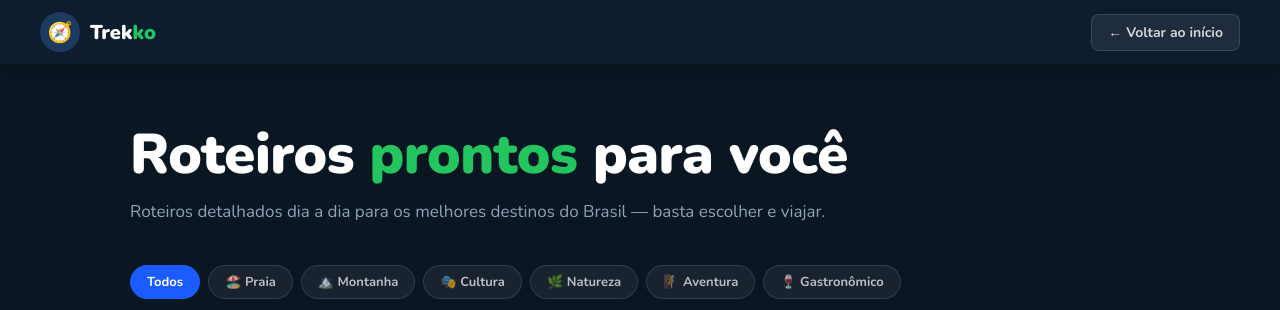
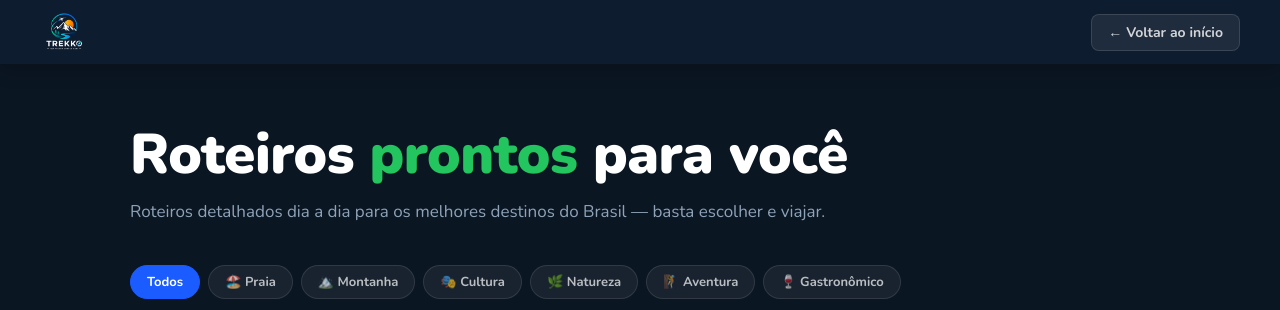
Before and after one commit to luizfelipesilvax/trekko, a website: page roteiros.html in a window 1280 px wide. Shown: the top 310 px of the page. Drawn offline with nearby package versions, Linux system fonts and the light colour scheme.

Commit message:
Update roteiros.html

```diff
--- a/roteiros.html
+++ b/roteiros.html
@@ -10,8 +10,7 @@
 <body>
 <nav>
   <a href="index.html" class="logo">
-    <div class="logo-icon">🧭</div>
-    <div class="logo-word">Trek<span>ko</span></div>
+    <img src="uploads/trekko-logo2-transparent.png" alt="Trekko" style="height: 48px; width: 48px; object-fit: cover; border-radius: 50%;" />
   </a>
   <a href="index.html" class="nav-back">← Voltar ao início</a>
 </nav>
```
